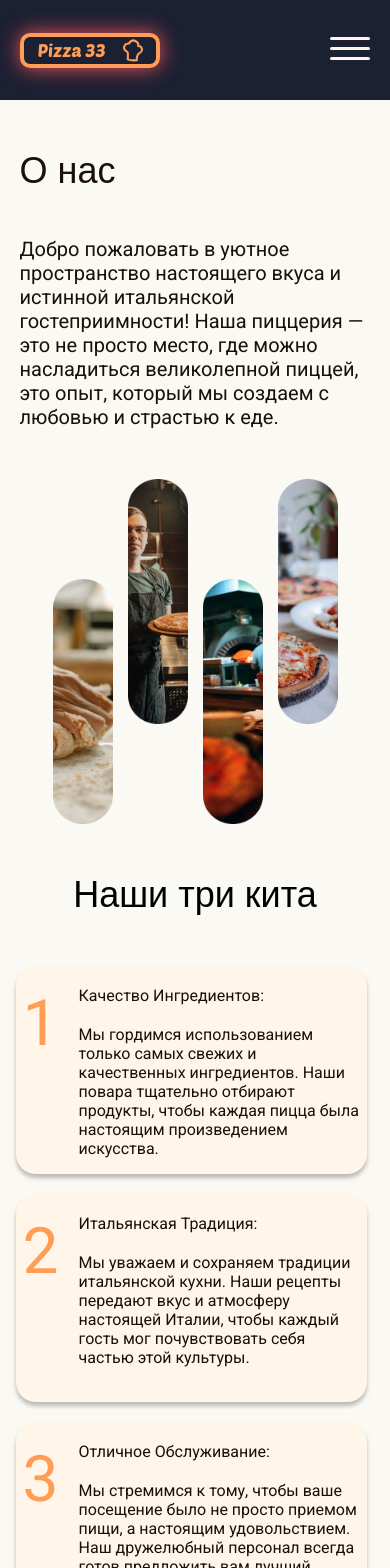
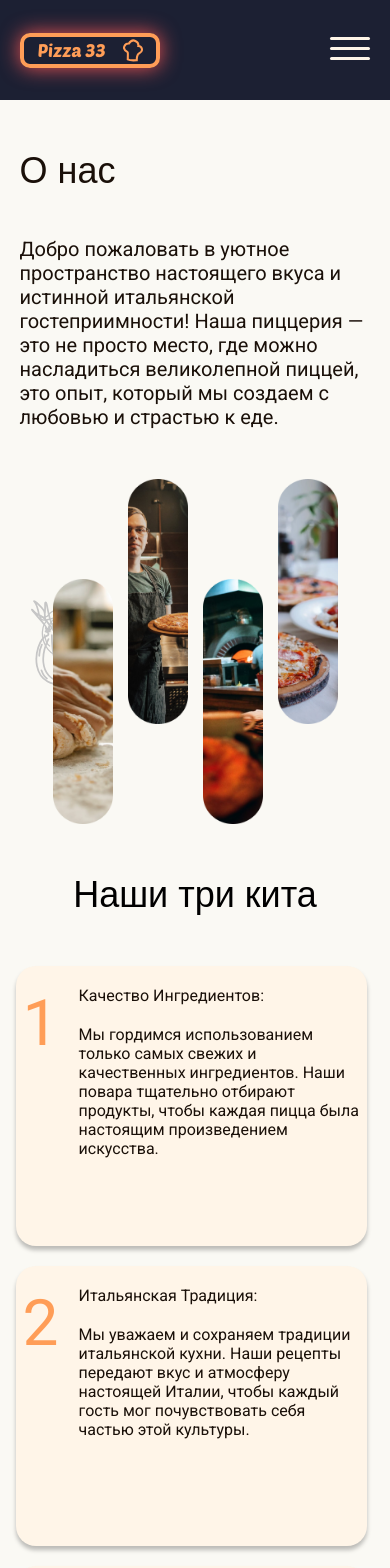
Before and after one commit to ShmigelskiyAndrey/pizza-33, a Next.js app: page /about in a window 390 px wide. Shown: the top 1568 px of the page. Built offline with nearby package versions, Linux system fonts and the light colour scheme; a web font is replaced by a local one.

Commit message:
updated bg images on all pages, fixedd issues from font change

```diff
--- a/src/features/menu/menu.module.scss
+++ b/src/features/menu/menu.module.scss
@@ -108,6 +108,51 @@
 }
 
 @media (max-width: 800px) {
+    .onion {
+        width: 50px;
+        height: auto;
+        left: 15%;
+    }
+
+    .eggplant {
+        display: none;
+    }
+
+    .tomato {
+        display: none;
+    }
+
+    .carrot {
+        width: 50px;
+        height: auto;
+        left: auto;
+        top: auto;
+        right: 15%;
+        bottom: 50px;
+    }
+
+    .carrot2 {
+        width: 50px;
+        height: auto;
+        left: auto;
+        top: auto;
+        right: 15%;
+        bottom: 50px;
+    }
+
+    .cabage {
+        width: 80px;
+        height: auto;
+    }
+
+    .tomato2 {
+        display: none;
+    }
+
+    .onion2 {
+        display: none;
+    }
+
     .container {
         padding-top: 30px;
     }
@@ -135,4 +180,9 @@
     .cards {
         grid-template-columns: repeat(2, 1fr);
     }
+
+    .cabage {
+        top: 25%;
+        left: 55%;
+    }
 }
--- a/src/shared/ui/aboutcard/aboutcard.module.scss
+++ b/src/shared/ui/aboutcard/aboutcard.module.scss
@@ -41,3 +41,9 @@
         margin-right: 2%;
     }
 }
+
+@media (max-width: 400px) {
+    .container {
+        height: 280px;
+    }
+}
--- a/src/shared/ui/aboutfirstblock/aboutfirstblock.module.scss
+++ b/src/shared/ui/aboutfirstblock/aboutfirstblock.module.scss
@@ -27,6 +27,7 @@
 .images {
     display: flex;
     margin-right: 5%;
+    z-index: 1;
 }
 
 .images > *:not(:last-child) {
@@ -35,6 +36,18 @@
 
 .images > *:nth-child(2n-1) {
     margin-top: 100px;
+}
+
+.tomato {
+    position: absolute;
+    top: 800px;
+    left: 10%;
+}
+
+.onion {
+    position: absolute;
+    top: 800px;
+    left: 8%;
 }
 
 @media (max-width: 1200px) {
@@ -49,6 +62,18 @@
 }
 
 @media (max-width: 800px) {
+    .tomato {
+        width: 60px;
+        height: auto;
+        top: 600px;
+    }
+
+    .onion {
+        width: 60px;
+        height: auto;
+        top: 600px;
+    }
+
     .container {
         justify-content: flex-start;
     }
--- a/src/shared/ui/aboutfirstblock/aboutfirstblock.tsx
+++ b/src/shared/ui/aboutfirstblock/aboutfirstblock.tsx
@@ -3,6 +3,8 @@ import Image from "next/image";
 import { Header } from "../header/header";
 import { Shantell_Sans } from "next/font/google";
 import { cn } from "@/shared/lib/classNames";
+import { TomatoIcon } from "../icons/TomatoIcon";
+import { OnionIcon } from "../icons/OnionIcon";
 
 const shantellSans = Shantell_Sans({
   weight: "400",
@@ -54,6 +56,10 @@ const Aboutfirstblock = () => {
             alt="photo of pizza"
           />
         </div>
+        <div className={styles.backgroungImages}>
+          <TomatoIcon className={styles.tomato}></TomatoIcon>
+          <OnionIcon className={styles.onion}></OnionIcon>
+        </div>
       </div>
     </>
   );
--- a/src/shared/ui/aboutsecondblock/aboutsecondblock.module.scss
+++ b/src/shared/ui/aboutsecondblock/aboutsecondblock.module.scss
@@ -5,6 +5,7 @@
     padding-left: 5%;
     padding-top: 50px;
     background-color: #FAF9F4;
+    position: relative;
 }
 
 .title {
@@ -26,8 +27,18 @@
     font-family: inherit;
 }
 
+.cards {
+    z-index: 1;
+}
+
 .cards > *:nth-child(2n){
     margin-left: 250px;
+}
+
+.whale {
+    position: absolute;
+    bottom: 10%;
+    right: 5%;
 }
 
 @media (max-width: 1200px) {
@@ -37,6 +48,13 @@
 }
 
 @media (max-width: 800px) {
+    .whale {
+        width: 400px;
+        height: auto;
+        right: auto;
+        left: 25%;
+    }
+
     .cards {
         display: flex;
         flex-direction: column;
@@ -53,5 +71,6 @@
         font-size: 24px;
         width: 280px;
         height: 60px;
+        margin-top: 250px;
     }
 }
--- a/src/shared/ui/aboutsecondblock/aboutsecondblock.tsx
+++ b/src/shared/ui/aboutsecondblock/aboutsecondblock.tsx
@@ -3,6 +3,7 @@ import { Aboutcard } from "../aboutcard/aboutcard";
 import { CARDS } from "./constants";
 import { Shantell_Sans } from "next/font/google";
 import { cn } from "@/shared/lib/classNames";
+import { WhaleIcon } from "../icons/WhaleIcon";
 
 const shantellSans = Shantell_Sans({
   weight: "400",
@@ -25,6 +26,9 @@ const Aboutsecondblock = () => {
         ))}
       </div>
       <button className={styles.button}>Вернуться на главную</button>
+      <div className={styles.backgroungImages}>
+        <WhaleIcon className={styles.whale}></WhaleIcon>
+      </div>
     </div>
   );
 };
--- a/src/shared/ui/product/product.module.scss
+++ b/src/shared/ui/product/product.module.scss
@@ -4,12 +4,14 @@
     padding-top: 300px;
     display: flex;
     justify-content: space-around;
-    align-items: flex-end;
+    align-items: center;
+    position: relative;
 }
 
 .product {
     margin-right: 50px;
     margin-left: 50px;
+    z-index: 1;
 }
 
 .title {
@@ -29,6 +31,7 @@
     font-size: 32px;
     padding: 0 5%;
     margin-right: 50px;
+    z-index: 1;
 }
 
 .feature *{
@@ -47,11 +50,42 @@
     font-family: inherit;
 }
 
+.tomato {
+    position: absolute;
+    top: 250px;
+    right: 10%;
+}
+
+.onion {
+    position: absolute;
+    top: 250px;
+    right: 6%;
+    rotate: (45deg);
+}
+
+.carrot {
+    position: absolute;
+    left: 0;
+    bottom: -60px;
+    rotate: (-90deg);
+}
+
+.carrot2 {
+    position: absolute;
+    left: 40px;
+    bottom: 0;
+    rotate: (-45deg);
+}
+
 @media (max-width: 1200px) {
     .container {
         flex-direction: column;
         align-items: center;
         padding-top: 150px;
+    }
+
+    .product {
+        text-align: center;
     }
 
     .image {
@@ -72,14 +106,33 @@
 }
 
 @media (max-width: 800px) {
+    .tomato {
+        width: 60px;
+        height: auto;
+        top: 150px;
+    }
+
+    .onion {
+        width: 60px;
+        height: auto;
+        top: 170px;
+        right: 4%;
+    }
+
+    .carrot {
+        width: 60px;
+        height: auto;
+    }
+
+    .carrot2 {
+        width: 60px;
+        height: auto;
+    }
+
     .container {
         flex-direction: column;
         align-items: center;
         padding-top: 150px;
-    }
-
-    .product {
-        text-align: center;
     }
 
     .image {
--- a/src/shared/ui/thankyoublock/thankyoublock.module.scss
+++ b/src/shared/ui/thankyoublock/thankyoublock.module.scss
@@ -6,6 +6,7 @@
     align-items: center;
     justify-content: space-around;
     padding-top: 100px;
+    position: relative;
 }
 
 .title {
@@ -31,13 +32,29 @@
     width: 440px;
     height: 90px;
     font-family: inherit;
+    z-index: 1;
 }
 
 .secondButton {
     display: none;
 }
 
+.imagediv {
+    z-index: 1;
+}
+
+.cabage {
+    position: absolute;
+    left: 50px;
+    top: 50px;
+}
+
 @media (max-width: 1400px) {
+    .cabage {
+        top: auto;
+        bottom: 40px;
+    }
+
     .container {
         flex-direction: column;
     }
@@ -62,6 +79,12 @@
 }
 
 @media (max-width: 800px) {
+    .cabage {
+        width: 80px;
+        height: auto;
+        bottom: 150px;
+    }
+
     .container {
         padding-top: 50px;
     }
```
Also changed, not shown: src/shared/ui/icons/TomatoIcon.tsx (+0 -4 lines), src/shared/ui/product/product.tsx (+9 -1 lines), src/shared/ui/promo/promo.module.scss (+20 -4 lines), src/shared/ui/thankyoublock/thankyoublock.tsx (+7 -1 lines).
